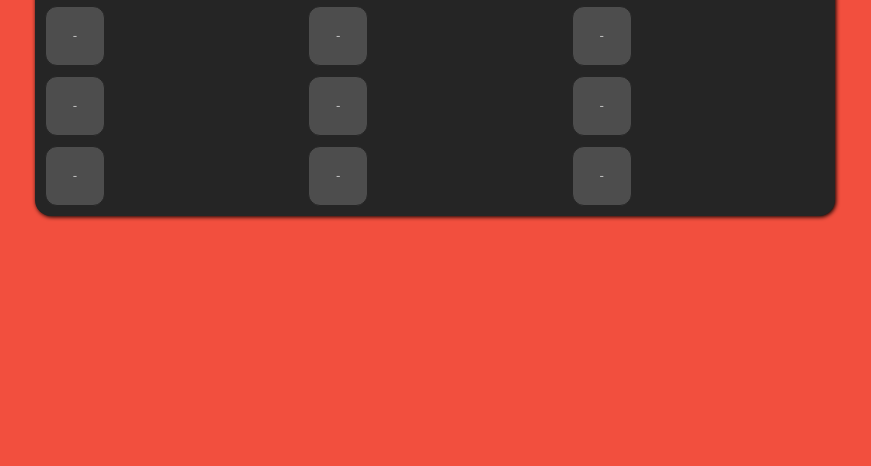
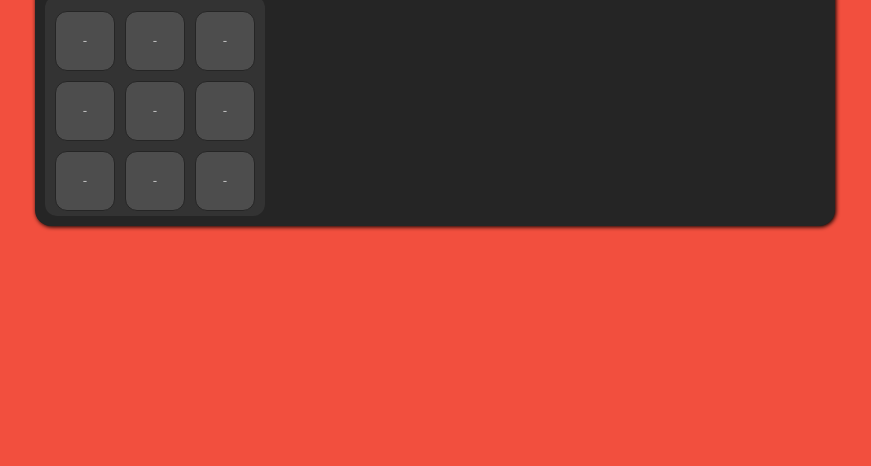
Before and after one commit to EnbyMisha/TicTacToe, a plain HTML site: page index.html in a window 1280 px wide. Shown: the part 334-800 px from the top of the page, without its empty margins (205-1076 px from the left). Drawn offline with Linux system fonts and the light colour scheme.

Commit message:
minor ui change

```diff
--- a/index.html
+++ b/index.html
@@ -15,6 +15,7 @@
 
     <div class="container" id="main-container">
       <h1 id=main-container-title>Tic Tac Toe</h1>
+      <div class="sub-container" id="game-container">
         <div class="btn-grid" id="play-space">
           <button class="game-btn" id="btn1">-</button>
           <button class="game-btn" id="btn2">-</button>
@@ -27,6 +28,7 @@
           <button class="game-btn" id="btn9">-</button>
         </div>
       </div>
+    </div>
 
   </body>
 </html>
```
Lines whose indentation alone changed are shown as unchanged.
